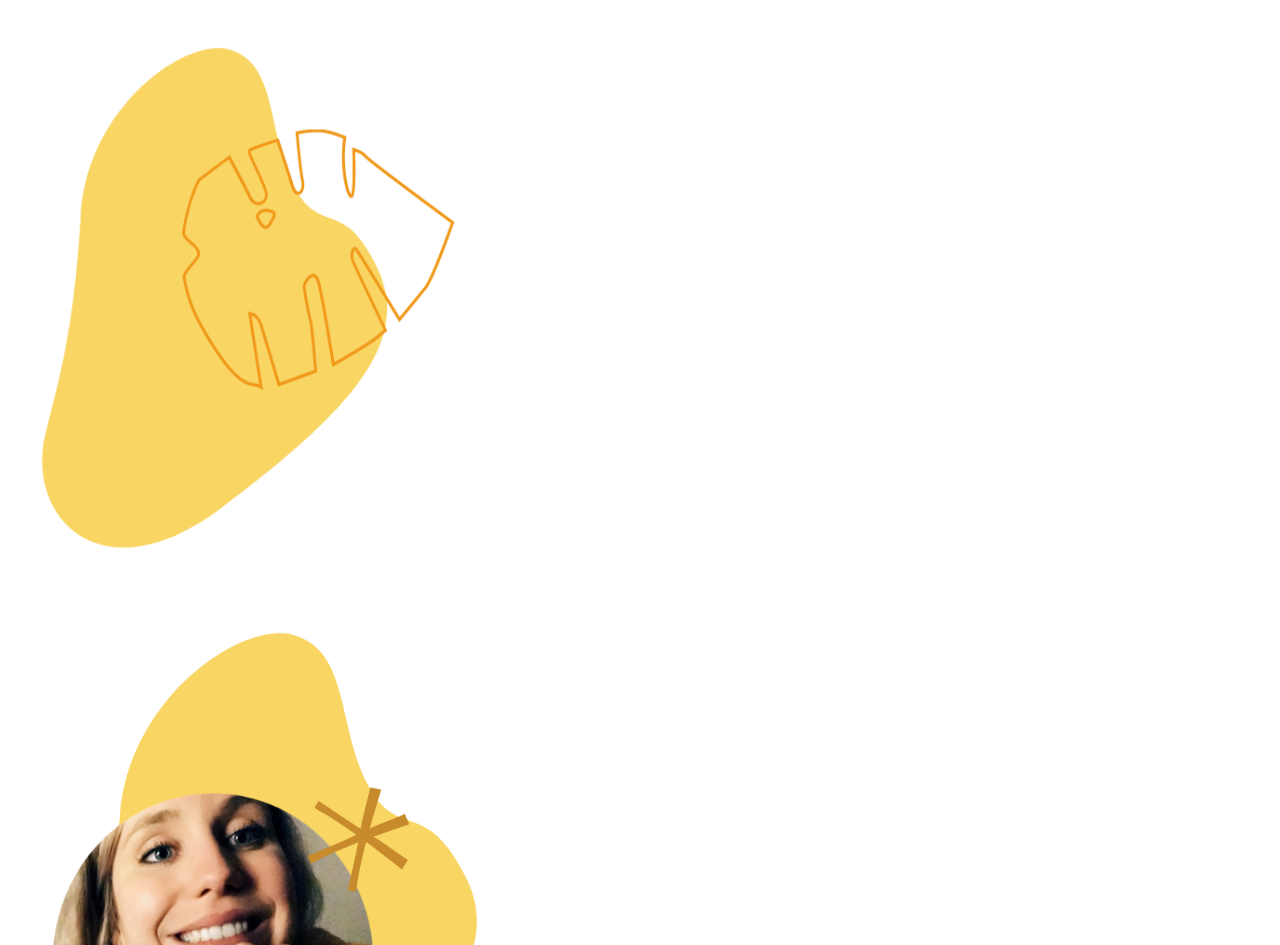
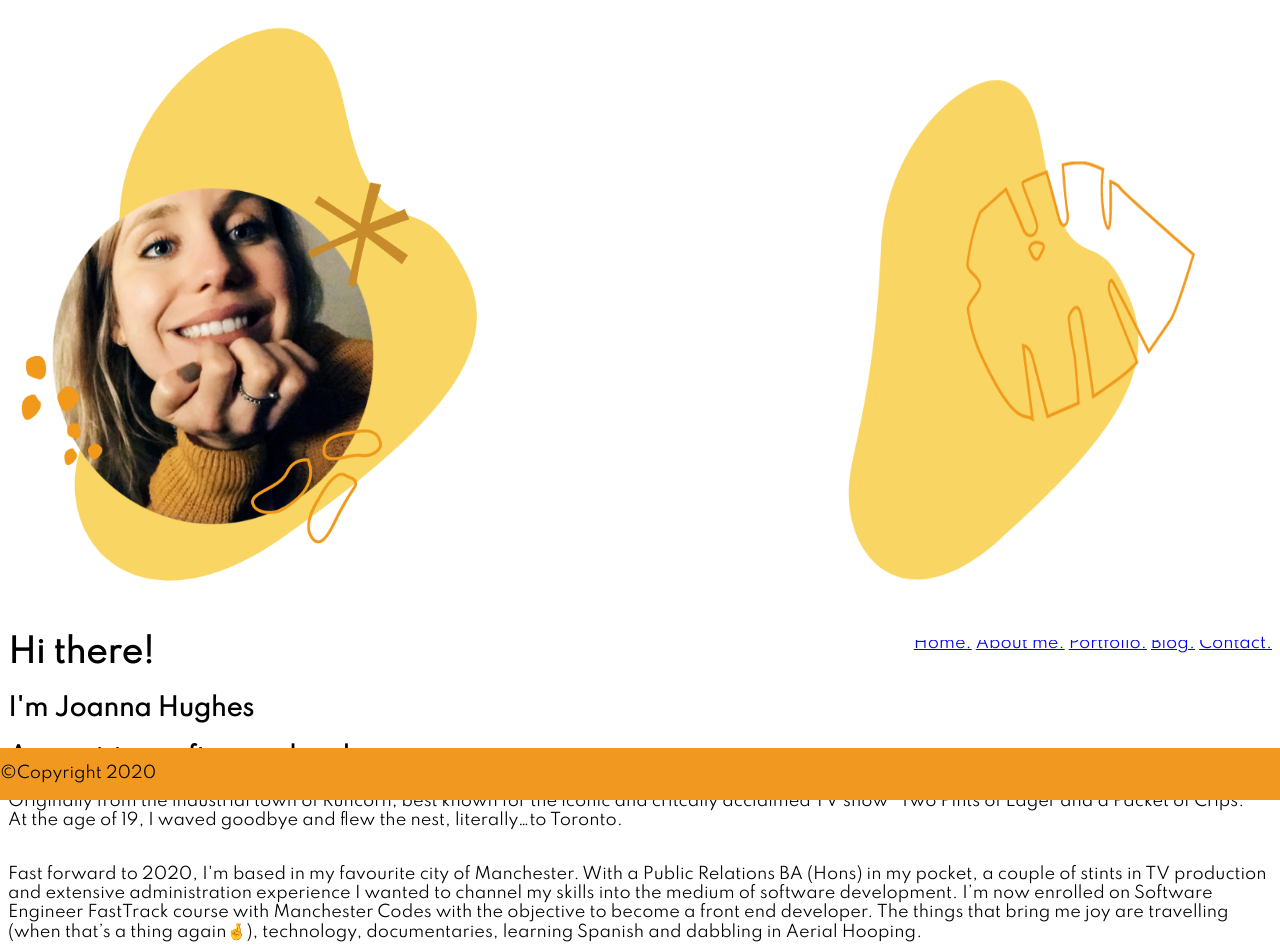
Before and after one commit to JoannaAshaJayne/My-portfolio, a plain HTML site: page index.html in a window 1280 px wide. Shown: the top 945 px of the page. Drawn offline with Linux system fonts and the light colour scheme; files that its build step writes are made by us from their sources.

Commit message:
commit to mai

```diff
--- a/index.html
+++ b/index.html
@@ -45,16 +45,25 @@
       <div class="wrap">Originally from the industrial town of Runcorn, best known for the iconic and critcally acclaimed TV show “Two Pints of Lager and a Packet of Crips.” At the age of 19, I waved goodbye and flew the nest, literally…to Toronto.<br><br>
       <p>
         Fast forward to 2020,  I'm  based in my favourite city of Manchester. With a Public Relations BA (Hons) in my pocket, a couple of stints in TV production and extensive administration experience I wanted to channel my skills into the medium of software development. I’m now enrolled on Software Engineer FastTrack course with Manchester Codes with the objective to become a front end developer.
-        The things that bring me joy are travelling (when that’s a thing again🤞), technology, documentaries, learning Spanish and dabbling in Ariel Hooping.
+        The things that bring me joy are travelling (when that’s a thing again🤞), technology, documentaries, learning Spanish and dabbling in Aerial Hooping.
       </div>
     </p>
   </centre>
 
 
-        <img src="./images/Manchester.jpg" alt="Manchester" width="300" height="400">
+  <img src="./images/Manchester.jpg" alt="Manchester" width="300" height="400">
 
   </header>
 <img src="./images/codewashout.png" alt="coding" width="2000" height="300">
  <img src="./images/BlogPic.png" alt="blog" width="2000" height="500">
+
+<footer>
+  <footer class="Footer">
+  <p>©Copyright 2020</p>
+  </footer>
+
+  </div>
+</footer>
+
 </body>
 </html>
--- a/styles.css
+++ b/styles.css
@@ -2,12 +2,12 @@
 /* positioning the images */
 
 .image1 {
-  img {
-    width: 400px;
-    height: 400px;
-    position: absolute;
-    right:0;
-    top:0;
+position: absolute;
+top: 25px;
+right: 25px;
+padding: 10px;
+margin: 5px;
+width: 420px;
 }
 
 }
@@ -45,3 +45,15 @@ nav li {
 .wrap {
   word-wrap: normal;
 }
+
+/* adding a footer*/
+
+Footer {
+  width: 100%;
+  height: 50%;
+  background-color: #f19820;
+  position: fixed;
+  right: 0;
+  bottom: 0;
+  height: 6.5%;
+}
```
